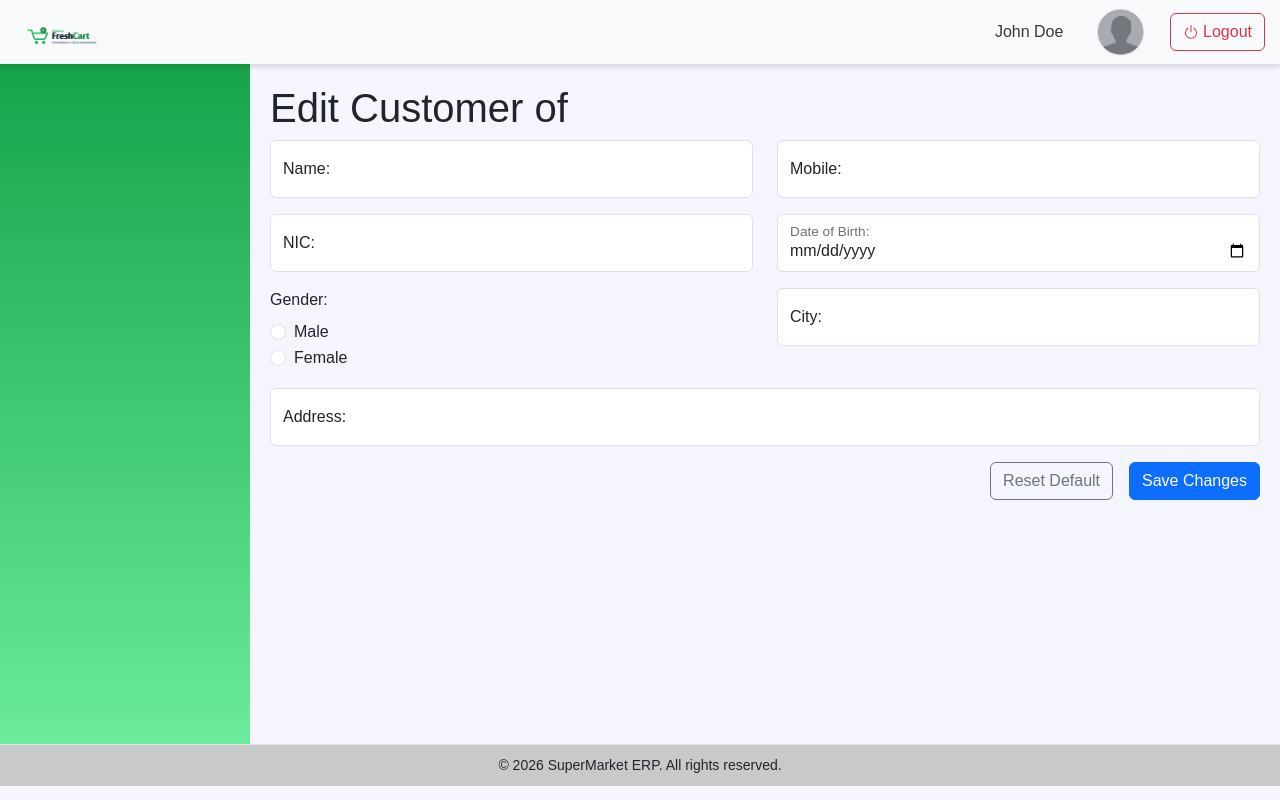
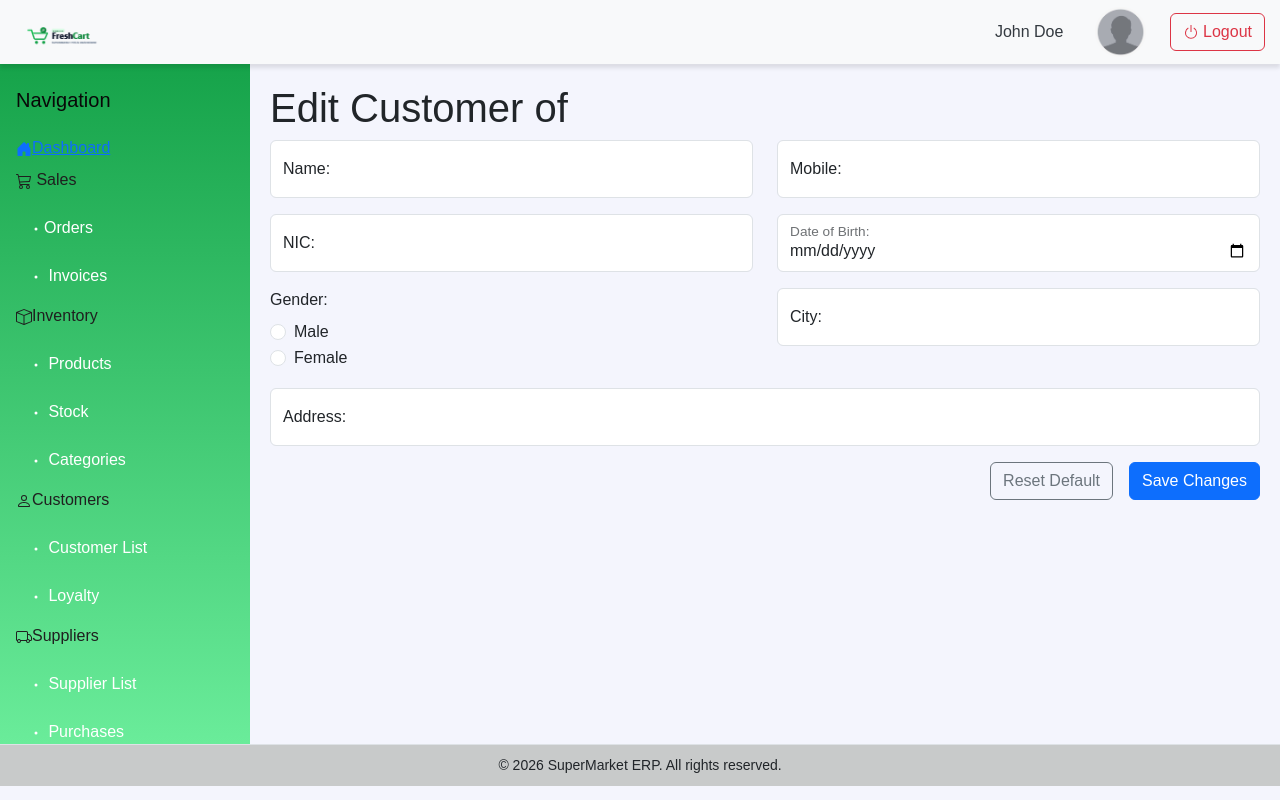
Before and after one commit to isharaudayamali/FreshCartGrocery, a React (Vite) app: page /customers/1/edit in a window 1280 px wide. Built offline with nearby package versions, Linux system fonts and the light colour scheme; no server answers; sample sign-in values are in the browser's storage.

Commit message:
refactor: update MainWindowSideBar component with user details and navigation structure

```diff
--- a/src/components/widgets/side-bar/MainWindowSideBar.scss
+++ b/src/components/widgets/side-bar/MainWindowSideBar.scss
@@ -11,9 +11,7 @@
     overflow-y: auto;
     transform: translateX(-100%);
     transition: transform 0.3s ease-in-out, visibility 0.3s ease-in-out;
-    // padding: 24px 16px;
-    // color: #ffffff;
-    // box-shadow: 8px 0 24px rgba(15, 23, 42, 0.12);
+    padding: 24px 16px;
 
     &.open {
         transform: translateX(0);
@@ -32,78 +30,65 @@
         }
     }
 
-    // .sidebar-brand {
-    //     display: flex;
-    //     align-items: center;
-    //     gap: 12px;
-    //     padding: 4px 8px 28px;
-    // }
+    .sidebar-user-details {
+        display: flex;
+        align-items: center;
+        gap: 12px;
+        margin-bottom: 24px;
 
-    // .sidebar-brand-mark {
-    //     display: grid;
-    //     place-items: center;
-    //     width: 40px;
-    //     height: 40px;
-    //     border-radius: 12px;
-    //     background-color: #ffffff;
-    //     color: $primary-green;
-    //     font-size: 14px;
-    //     font-weight: 800;
-    // }
+            img {
+                width: 60px;
+                height: 60px;
+                object-fit: cover;
+                border-radius: 50%;
+                border: none;
+            }
+    }
 
-    // .sidebar-brand strong,
-    // .sidebar-brand small {
-    //     display: block;
-    // }
 
-    // .sidebar-brand strong {
-    //     font-size: 16px;
-    // }
+    .sidebar-navigation {
+        display: flex;
+        flex-direction: column;
+        gap: 16px;
 
-    // .sidebar-brand small {
-    //     margin-top: 2px;
-    //     color: rgba(255, 255, 255, 0.72);
-    //     font-size: 11px;
-    // }
+        .sidebar-title {
+            font-size: 20px;
+            color: #080808;
+            margin-bottom: 8px;
+        }
 
-    // .sidebar-section-title {
-    //     display: block;
-    //     margin: 0 8px 10px;
-    //     color: rgba(255, 255, 255, 0.6);
-    //     font-size: 11px;
-    //     font-weight: 700;
-    //     letter-spacing: 0.08em;
-    //     text-transform: uppercase;
-    // }
+        .menu,
+        .sub-menu {
+            list-style: none;
+            padding: 0;
+            margin: 0;
 
-    // .sidebar-link {
-    //     display: flex;
-    //     align-items: center;
-    //     gap: 12px;
-    //     margin-bottom: 6px;
-    //     padding: 12px;
-    //     border-radius: 10px;
-    //     color: rgba(255, 255, 255, 0.86);
-    //     font-size: 14px;
-    //     text-decoration: none;
-    //     transition: background-color 0.2s ease, color 0.2s ease;
+            .menu-item {
+                margin-bottom: 8px;
+                color: #1f1f1f;
 
-    //     svg {
-    //         width: 18px;
-    //         height: 18px;
-    //     }
+                .sidebar-link {
+                    display: block;
+                    padding: 8px 12px;
+                    color: #fff;
+                    text-decoration: none;
+                    border-radius: 4px;
 
-    //     &:hover,
-    //     &.active {
-    //         background-color: rgba(255, 255, 255, 0.16);
-    //         color: #ffffff;
-    //     }
+                    &:hover {
+                        background-color: rgba(255, 255, 255, 0.1);
+                    }
+                }
+            }
 
-    //     &.active {
-    //         box-shadow: inset 3px 0 0 #ffffff;
-    //         font-weight: 600;
-    //     }
-    // }
+            .parent-menu-item {
+                >p{
+                    font-weight: bold;
+                    cursor: pointer;
+                    margin: 0;
+                }
+            }
+        }
+    }
 
 }
 
@@ -122,5 +107,9 @@
         width: 250px;
         height: calc(100vh - 120px);
         flex: 0 0 250px;
+
+        & + div::before {
+            display: none;
+        }
     }
 }
--- a/src/components/widgets/side-bar/MainWindowSideBar.tsx
+++ b/src/components/widgets/side-bar/MainWindowSideBar.tsx
@@ -1,6 +1,7 @@
+import { BsBox, BsCart3, BsDot, BsFillHouseDoorFill, BsGear, BsGraphUp, BsPerson,  BsPower, BsTruck } from "react-icons/bs";
 import "./MainWindowSideBar.scss";
-// import { FiGrid, FiUserPlus, FiUsers } from "react-icons/fi";
-// import { NavLink } from "react-router-dom";
+import { logout } from "../../../services/auth-service";
+import User from "../../../assets/images/user_dummy.jpg";
 
 interface MainWindowSideBarParams {
   isSidebarOpen: boolean;
@@ -9,29 +10,126 @@ interface MainWindowSideBarParams {
 const MainWindowSideBar = ({ isSidebarOpen }: MainWindowSideBarParams) => {
   return (
     <aside className={`main-window-sidebar ${isSidebarOpen ? "open" : ""}`}>
-      {/* <div className="sidebar-brand">
-        <span className="sidebar-brand-mark">FC</span>
-        <div>
-          <strong>FreshCart</strong>
-          <small>Customer portal</small>
+      <div className="d-lg-none d-flex flex-column gap-24">
+        <div className="sidebar-user-details d-flex align-items-center gap-2 mb-4">
+          <img src={User} alt="Logo" />
+          <span> John Doe</span>
         </div>
+        <button
+          onClick={logout}
+          type="button"
+          className="d-flex btn btn-outline-danger align-items-center justify-content-center gap-1 w-100 mb-4"
+        >
+          <BsPower />
+          <span>Logout</span>
+        </button>
       </div>
-
-      <nav className="sidebar-navigation" aria-label="Main navigation">
-        <span className="sidebar-section-title">Menu</span>
-        <NavLink to="/" end className="sidebar-link">
-          <FiGrid />
-          <span>Dashboard</span>
-        </NavLink>
-        <NavLink to="/customers" end className="sidebar-link">
-          <FiUsers />
-          <span>Customers</span>
-        </NavLink>
-        <NavLink to="/customers/add" className="sidebar-link">
-          <FiUserPlus />
-          <span>Add customer</span>
-        </NavLink>
-      </nav> */}
+      <nav className="sidebar-navigation">
+        <h3 className="sidebar-title"> Navigation</h3>
+        <ul className="menu">
+          <li className="menu-item">
+            <a href="#" className="main-sidebar-link">
+              <BsFillHouseDoorFill />
+              <span>Dashboard</span>
+            </a>
+          </li>
+          <li className="menu-item parent-menu">
+            <p> <BsCart3/> Sales</p>
+            <ul className="sub-menu">
+              <li className="menu-item">
+                <a href="#" className="sidebar-link">
+                  <span> <BsDot/>Orders</span>
+                </a>
+              </li>
+              <li className="menu-item">
+                <a href="#" className="sidebar-link">
+                  <span> <BsDot/> Invoices</span>
+                </a>
+              </li>
+            </ul>
+          </li>
+          <li className="menu-item parent-menu">
+           <p><BsBox/>Inventory</p>
+            <ul className="sub-menu">
+              <li className="menu-item">
+                <a href="#" className="sidebar-link">
+                  <span> <BsDot/> Products</span>
+                </a>
+              </li>
+              <li className="menu-item">
+                <a href="#" className="sidebar-link">
+                  <span> <BsDot/> Stock</span>
+                </a>
+              </li>
+              <li className="menu-item">
+                <a href="#" className="sidebar-link">
+                  <span> <BsDot/> Categories</span>
+                </a>
+              </li>
+            </ul>
+          </li>
+          <li className="menu-item parent-menu">
+            <p><BsPerson/>Customers</p>
+            <ul className="sub-menu">
+              <li className="menu-item">
+                <a href="#" className="sidebar-link">
+                  <span> <BsDot/> Customer List</span>
+                </a>
+              </li>
+              <li className="menu-item">
+                <a href="#" className="sidebar-link">
+                  <span> <BsDot/> Loyalty</span>
+                </a>
+              </li>
+            </ul>
+          </li>
+          <li className="menu-item parent-menu">
+            <p><BsTruck/>Suppliers</p>
+            <ul className="sub-menu">
+              <li className="menu-item">
+                <a href="#" className="sidebar-link">
+                  <span> <BsDot/> Supplier List</span>
+                </a>
+              </li>
+              <li className="menu-item">
+                <a href="#" className="sidebar-link">
+                  <span> <BsDot/> Purchases</span>
+                </a>
+              </li>
+            </ul>
+          </li>
+          <li className="menu-item parent-menu">
+            <p><BsGraphUp/>Reports</p>
+            <ul className="sub-menu">
+              <li className="menu-item">
+                <a href="#" className="sidebar-link">
+                  <span> <BsDot/> Sales Report</span>
+                </a>
+              </li>
+              <li className="menu-item">
+                <a href="#" className="sidebar-link">
+                  <span> <BsDot/> Inventory Report</span>
+                </a>
+              </li>
+            </ul>
+          </li>
+          <li className="menu-item parent-menu">
+            <p><BsGear/>Settings</p>
+            <ul className="sub-menu">
+              <li className="menu-item">
+                <a href="#" className="sidebar-link">
+                  <span> <BsDot/> Users</span>
+                </a>
+              </li>
+              <li className="menu-item">
+                <a href="#" className="sidebar-link">
+                  <span> <BsDot/> Roles</span>
+                </a>
+              </li>
+            </ul>
+          </li>
+        </ul>
+      </nav>
     </aside>
   );
 };
```
